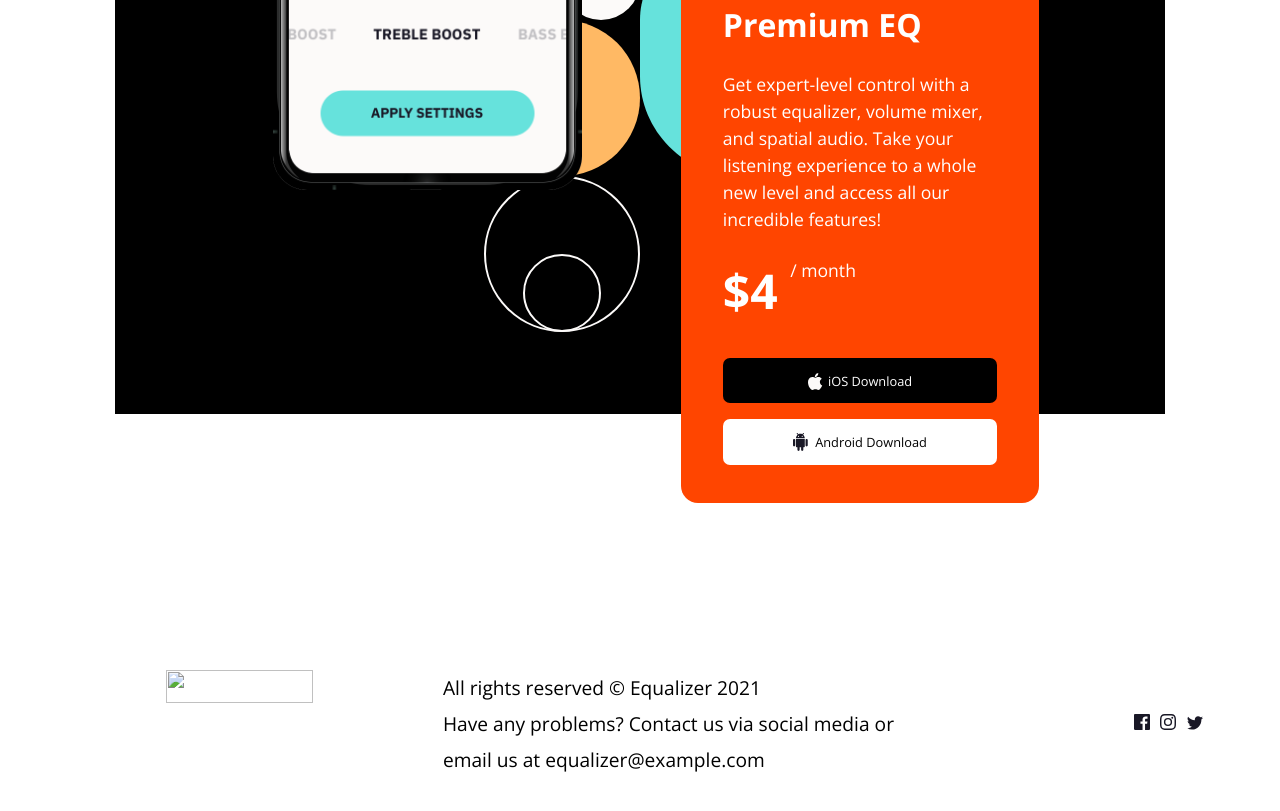
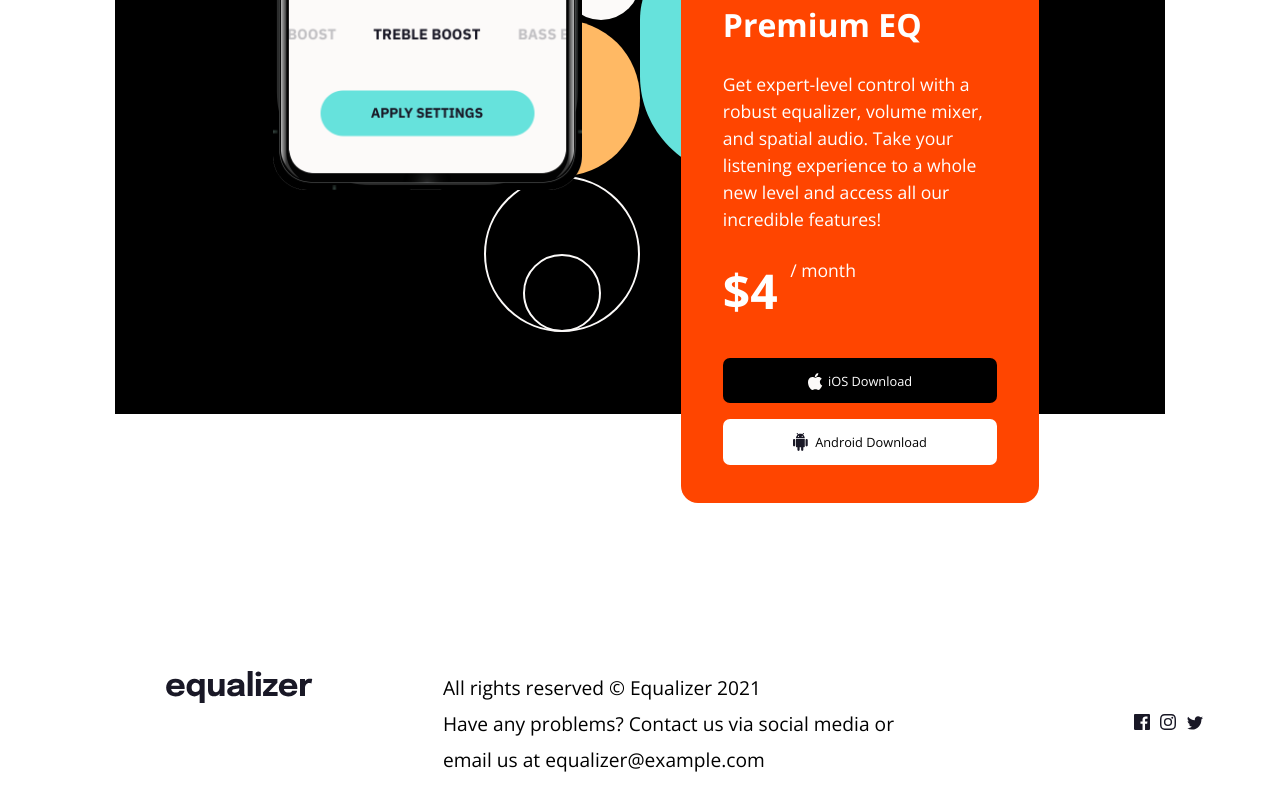
Before and after one commit to MRafayyy/Equalizer-landing-page, a plain HTML site: page index.html in a window 1280 px wide. Shown: the part 1215-2026 px from the top of the page. Drawn offline with nearby package versions, Linux system fonts and the light colour scheme.

Commit message:
Update index.html

```diff
--- a/index.html
+++ b/index.html
@@ -64,7 +64,7 @@
         <footer class="footer">
 
            <div class="item-1">
-                <img src="assets/logo.svg" alt="">
+                <img src="logo.svg" alt="">
             </div>
             <div class="item-2">
                 <div class="it2-info">
```
